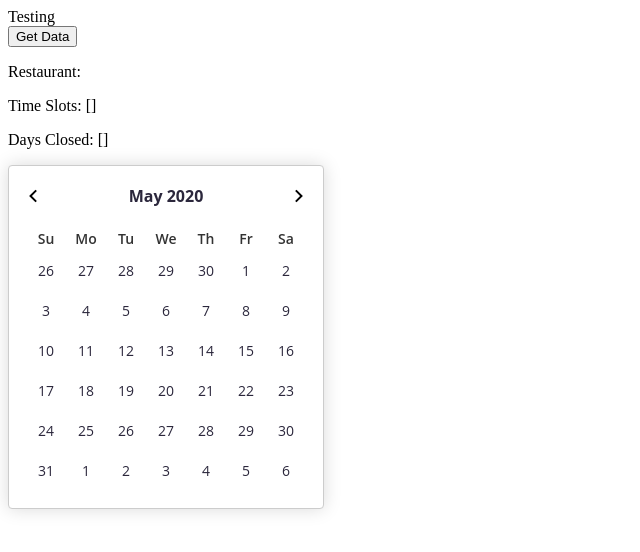
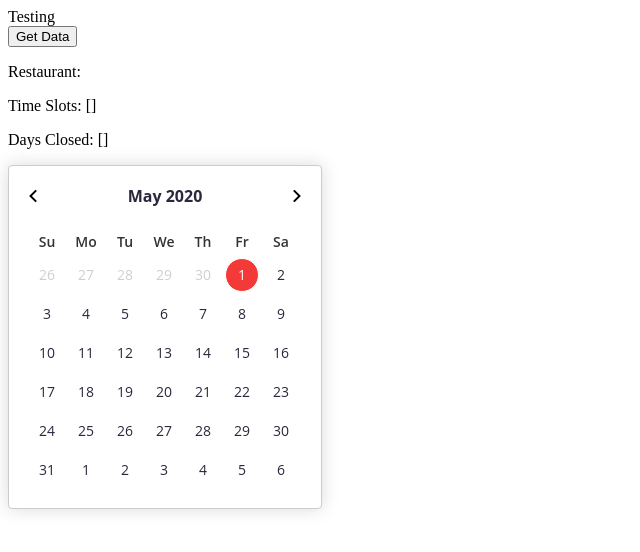
Before and after one commit to kiefer-ragay/plateThis-reservations, a React app: page / in a window 1280 px wide. Shown: the top 552 px of the page, without its empty margins (0-640 px from the left). Built offline with nearby package versions, Linux system fonts and the light colour scheme; the HTML template or start-up script is replaced by a standard one.

Commit message:
Add Conditional Styling for Calendar Dates

```diff
--- a/client/src/components/CalendarDate.jsx
+++ b/client/src/components/CalendarDate.jsx
@@ -1,14 +1,41 @@
 import styled from 'styled-components';
+
+const determineColor = (props) => {
+  if (props.selected) {
+    return '#fff';
+  }
+  if (props.past) {
+    return '#cfced5';
+  }
+  return 'inherit';
+};
+
+const determineBorder = props => {
+  if (props.selected) {
+    return '1.5px solid white';
+  }
+  if (props.isToday) {
+    return '1.5px solid #eeeeef';
+  }
+  return '1.5px solid white';
+};
+
+const determineHoverBackground = (props) => {
+
+
+};
 
 const CalendarDate = styled.td`
   width: 30px;
   height: 30px;
-  border: 3.5px solid white;
+  border: ${determineBorder};
   border-radius: 50%;
   text-align: center;
   cursor: default;
+  background: ${(props) => (props.selected ? '#f43939' : 'inherit')};
+  color: ${determineColor};
   :hover {
-    background: #f0f3f8;
+    background: ${(props) => (props.selected ? '#f43939' : '#f0f3f8')};
     cursor: pointer;
   }
   pointer-events: ${(props) => (props.past ? 'none' : 'auto')}
--- a/client/src/components/CalendarTable.jsx
+++ b/client/src/components/CalendarTable.jsx
@@ -3,6 +3,8 @@ import styled from 'styled-components';
 const Table = styled.table`
   display: table;
   margin: 0 16px 16px;
+  border-collapse: separate;
+  border-spacing: 5px;
 `;
 
 const Wrapper = styled.div`
--- a/client/src/components/WeekdayRow.jsx
+++ b/client/src/components/WeekdayRow.jsx
@@ -9,6 +9,7 @@ const WeekdayRow = styled.tr`
   color: #333;
   font-weight: 600;
   text-align: center;
+  padding-bottom: 2px;
 `;
 
 export default WeekdayRow;
--- a/client/src/components/app.jsx
+++ b/client/src/components/app.jsx
@@ -27,7 +27,7 @@ class App extends React.Component {
       restaurant_name: '',
       timeslots: [],
       todaysDate: new Date(), // .getDate() for number
-      selectedDate: new Date(),
+      selectedDate: this.todaysId,
       months: calendarHelpers.getSurroundingMonths(),
       selectedMonthNumber: new Date().getMonth(),
       selectedYear: new Date().getYear() + 1900,
@@ -90,6 +90,16 @@ class App extends React.Component {
     return parseFloat(id) < this.todaysId;
   }
 
+  isToday(id) {
+    return parseFloat(id) === this.todaysId;
+  }
+
+  selectDate(e) {
+    this.setState({
+      selectedDate: parseFloat(e.target.id),
+    });
+  }
+
   render() {
     return (
       <div className='calendar-container'>Testing
@@ -111,8 +121,11 @@ class App extends React.Component {
                 </WeekdayRow>
               {this.state.rowsOfSelectedMonth.map((row) => <CalendarRow>
                 {row.map((item) => <CalendarDate
+                onClick={this.selectDate.bind(this)}
                 id={calendarHelpers.createId(item.yr, item.mo, item.day)}
-                past={this.isPast(calendarHelpers.createId(item.yr, item.mo, item.day))}>
+                past={this.isPast(calendarHelpers.createId(item.yr, item.mo, item.day))}
+                isToday={this.isToday(calendarHelpers.createId(item.yr, item.mo, item.day))}
+                selected={calendarHelpers.createId(item.yr, item.mo, item.day) === this.state.selectedDate}>
                   {item.day}
                 </CalendarDate>)}
               </CalendarRow>)}
```
Also changed, not shown: 1 other file (tests, documents, lock files or other folders).
